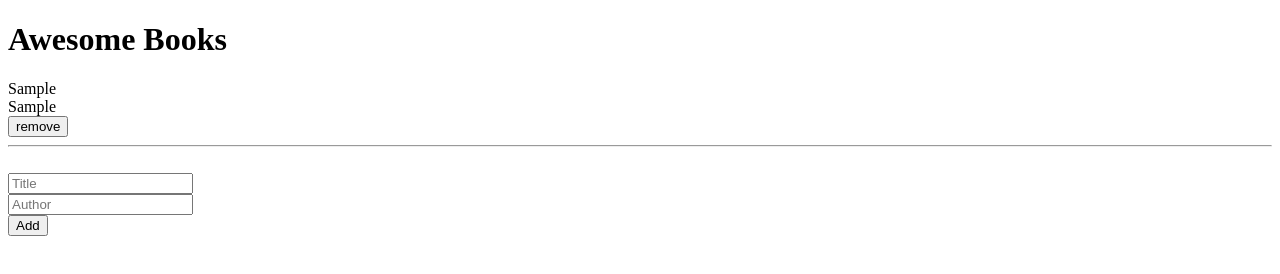
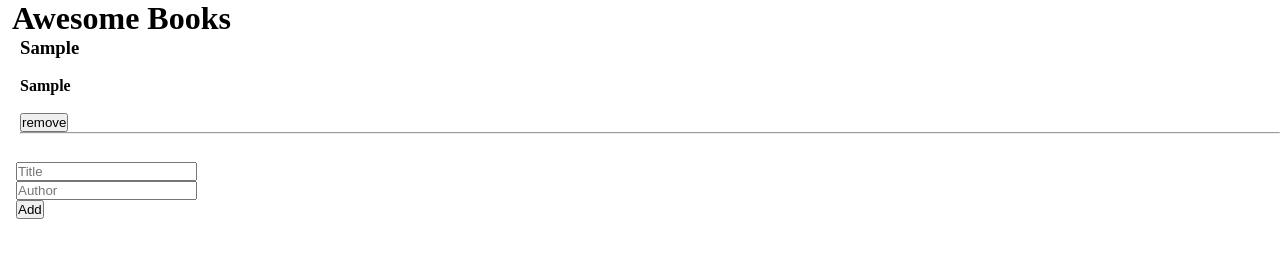
Before and after one commit to yusufobr/awesome-books, a website: page index.htm in a window 1280 px wide. Both pictures are taken after typing "Sample", "Sample" into the empty fields and a click on the button "Add". Drawn offline with Linux system fonts and the light colour scheme.

Commit message:
fixed the linters

```diff
--- a/index.htm
+++ b/index.htm
@@ -4,6 +4,7 @@
     <meta charset="UTF-8" />
     <meta http-equiv="X-UA-Compatible" content="IE=edge" />
     <meta name="viewport" content="width=device-width, initial-scale=1.0" />
+    <link rel="stylesheet" href="styles/styles.css" />
     <title>Awesome Books</title>
   </head>
   <body>
--- a/scripts/script.js
+++ b/scripts/script.js
@@ -13,8 +13,8 @@ function showBooks() {
   books.innerHTML = '';
   booksArr.forEach((book, index) => {
     const appendBook = `
-            <span>${book.title}</span><br>
-            <span>${book.author}</span><br>
+            <h3>${book.title}</h3><br>
+            <h4>${book.author}</h4><br>
             <button id="btn-${index}">remove</button>
             <hr>
         `;
--- /dev/null
+++ b/styles/styles.css
@@ -0,0 +1,8 @@
+* {
+  margin: 0 0 0 4px;
+  padding: 0;
+}
+
+div {
+  margin-bottom: 10px;
+}
```
